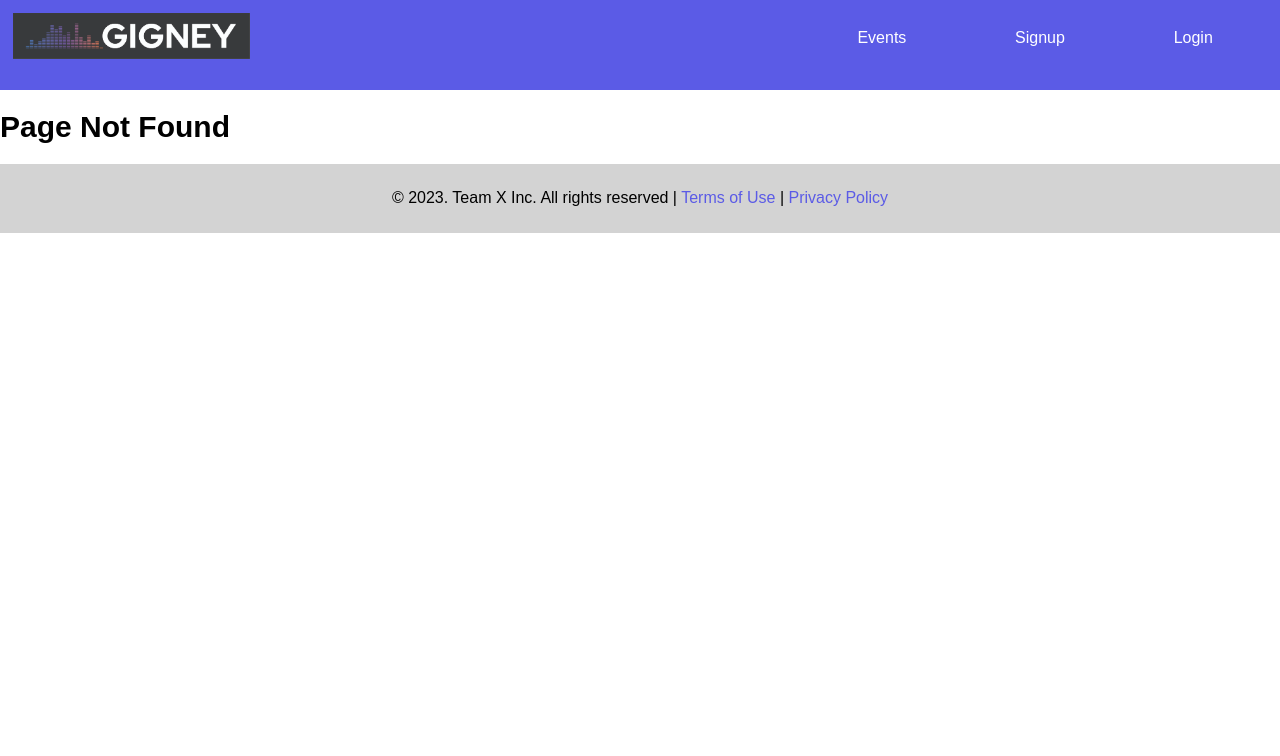
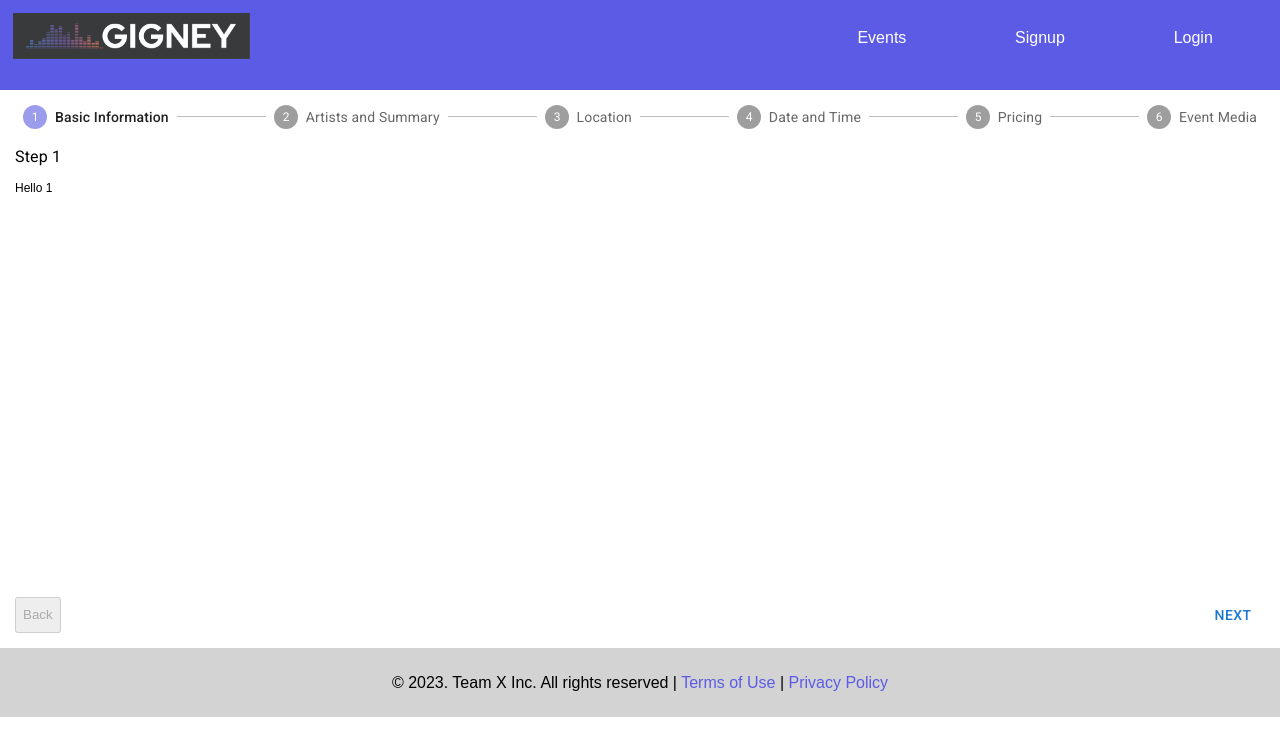
Before and after one commit to GRDE3024-DIG33-DigEx-Major-Project-2/frontendA3, a React (Create React App) app: page /createevent in a window 1280 px wide. Before the commit this address had no page. Shown: the top 756 px of the page. Built offline with nearby package versions, Linux system fonts and the light colour scheme.

Commit message:
create event stepper

```diff
--- a/src/components/App.js
+++ b/src/components/App.js
@@ -16,6 +16,7 @@ import EventPage from "./EventPage.js";
 import SignUpGuest from "./SignupGuest.js";
 import SignUpOrganiser from "./SignupOrganiser";
 import Dashboard from "./Dashboard";
+import CreateEvent from "./CreateEvent.js";
 
 function App() {
 
@@ -47,6 +48,7 @@ function App() {
             <Route path="/event" element={<EventPage />} />
             <Route path="/signupguest" element={<SignUpGuest />} />
             <Route path="/signuporganiser" element={<SignUpOrganiser />} />
+            <Route path="/createevent" element={<CreateEvent />} />
             <Route path="*" element={<h1 className="not-found">Page Not Found</h1>} />
           </Routes>
       <Footer />
--- /dev/null
+++ b/src/components/CreateEvent.js
@@ -0,0 +1,167 @@
+import * as React from 'react';
+import Box from '@mui/material/Box';
+import Stepper from '@mui/material/Stepper';
+import Step from '@mui/material/Step';
+import StepLabel from '@mui/material/StepLabel';
+import Button from '@mui/material/Button';
+import Typography from '@mui/material/Typography';
+import { useState } from "react";
+import ReactDOM from 'react-dom/client';
+import { useNavigate, Link } from "react-router-dom";
+
+
+
+const steps = ['Basic Information', 'Artists and Summary', 'Location', 'Date and Time', 'Pricing' , 'Event Media'];
+
+
+function CreateEvent() {
+  const [activeStep, setActiveStep] = React.useState(0);
+  const [skipped, setSkipped] = React.useState(new Set());
+
+  const isStepOptional = (step) => {
+    return step === '';
+  };
+
+  const isStepSkipped = (step) => {
+    return skipped.has(step);
+  };
+
+  const handleNext = () => {
+    let newSkipped = skipped;
+    if (isStepSkipped(activeStep)) {
+      newSkipped = new Set(newSkipped.values());
+      newSkipped.delete(activeStep);
+    }
+
+    setActiveStep((prevActiveStep) => prevActiveStep + 1);
+    setSkipped(newSkipped);
+  };
+
+  const handleBack = () => {
+    setActiveStep((prevActiveStep) => prevActiveStep - 1);
+  };
+
+  const handleSkip = () => {
+    if (!isStepOptional(activeStep)) {
+      // You probably want to guard against something like this,
+      // it should never occur unless someone's actively trying to break something.
+      throw new Error("You can't skip a step that isn't optional.");
+    }
+
+    setActiveStep((prevActiveStep) => prevActiveStep + 1);
+    setSkipped((prevSkipped) => {
+      const newSkipped = new Set(prevSkipped.values());
+      newSkipped.add(activeStep);
+      return newSkipped;
+    });
+  };
+
+  const handleReset = () => {
+    setActiveStep(0);
+  };
+
+  const navigate = useNavigate();
+
+  const submitEvent = () => {
+    navigate("/dashboard");
+  }
+
+  return (
+    <Box class="create-event-header" sx={{ width: '100%' }}>
+      <Stepper activeStep={activeStep}>
+        {steps.map((label, index) => {
+          const stepProps = {};
+          const labelProps = {};
+          if (isStepOptional(index)) {
+            labelProps.optional = (
+              <Typography variant="caption">Optional</Typography>
+            );
+          }
+          if (isStepSkipped(index)) {
+            stepProps.completed = false;
+          }
+          return (
+            <Step key={label} {...stepProps}>
+              <StepLabel {...labelProps}>{label}</StepLabel>
+            </Step>
+          );
+        })}
+      </Stepper>
+      {activeStep === steps.length ? (
+        <React.Fragment>
+          <Typography sx={{ mt: 2, mb: 1 }}>
+            All steps completed - you&apos;re finished
+            <h2>Preview your event below</h2>
+          </Typography>
+          <Box sx={{ display: 'flex', flexDirection: 'row', pt: 2 }}>
+            <Box sx={{ flex: '1 1 auto' }} />
+            <Button onClick={handleReset}>Reset</Button>
+            <Button onClick={submitEvent}>Submit</Button>
+          </Box>
+        </React.Fragment>
+      ) : (
+        <React.Fragment>
+          <Typography sx={{ mt: 2, mb: 1 }}>Step {activeStep + 1}</Typography>
+          <div id="create-event-screen">
+          {
+                (() => {
+                    if(activeStep === 0) {
+                            return (
+                                <p>Hello 1 </p>
+                            )
+                        } else if (activeStep === 1 ) {
+                            return (
+                            <p>Hello 2 </p>
+                            )
+                        } else if (activeStep === 2 ) {
+                            return (
+                            <p>Hello 3</p>
+                            )
+                        } else if (activeStep === 3 ) {
+                            return (
+                            <p>Hello 4</p>
+                            )
+                        } else if (activeStep === 4 ) {
+                            return (
+                            <p>Hello 5</p>
+                            )
+                        } else if (activeStep === 5 ) {
+                            return (
+                            <p>Hello 6</p>
+                            )
+                        } else {
+                            return (
+                                <p>Bye</p>
+                            )
+                        }
+                })()
+            }
+          </div>
+          <Box sx={{ display: 'flex', flexDirection: 'row', pt: 2 }}>
+            <Button
+              color="inherit"
+              disabled={activeStep === 0}
+              onClick={handleBack}
+              sx={{ mr: 1 }}
+              class="create-back-button"
+            >
+              Back
+            </Button>
+            <Box sx={{ flex: '1 1 auto' }} />
+            {isStepOptional(activeStep) && (
+              <Button color="inherit" onClick={handleSkip} sx={{ mr: 1 }}>
+                Skip
+              </Button>
+            )}
+
+            <Button onClick={handleNext}>
+              {activeStep === steps.length - 1 ? 'Preview' : 'Next'}
+            </Button>
+          </Box>
+        </React.Fragment>
+      )}
+    </Box>
+  );
+}
+
+export default CreateEvent;
--- a/src/components/Dashboard.js
+++ b/src/components/Dashboard.js
@@ -1,8 +1,9 @@
 import { Box, Avatar, Button } from "@mui/material";
 import EditNote from "@mui/icons-material/EditNote";
-import { Link } from "react-router-dom";
+import {useNavigate, Link } from "react-router-dom";
 import AddCircleOutlineIcon from '@mui/icons-material/AddCircleOutline';
 import CreatedEventCardHorizontal from "./CreatedEventCardHorizontal";
+
 
 const Dashboard = ({ isLoggedIn, user, setIsLoggedIn, setUser }) => {
   var events = [
@@ -32,8 +33,10 @@ const Dashboard = ({ isLoggedIn, user, setIsLoggedIn, setUser }) => {
     console.log("redirecting to delete page or pop up");
   };
 
+  const navigate = useNavigate();
+
   const createNewEventHandler = () => {
-    console.log("redirecting to create event page");
+    navigate("/createevent");
   }
 
   return (
--- a/src/static/style.css
+++ b/src/static/style.css
@@ -496,4 +496,19 @@ footer a {
   right: 15%;
 }
 
-/*# sourceMappingURL=style.css.map */
+/*CREATE EVENT */
+#create-event-screen {
+  height: 50vh;
+}
+
+.create-event-header {
+  margin: 15px;
+}
+
+.css-1u4zpwo-MuiSvgIcon-root-MuiStepIcon-root.Mui-completed {
+  color: #3131b8 !important;
+}
+
+.css-1u4zpwo-MuiSvgIcon-root-MuiStepIcon-root.Mui-active {
+  color: #9c9ced !important;
+}/*# sourceMappingURL=style.css.map */
--- a/src/static/style.scss
+++ b/src/static/style.scss
@@ -504,3 +504,20 @@ footer {
   bottom: 10%;
   right: 15%;
 }
+
+/*CREATE EVENT */
+#create-event-screen {
+height:50vh;
+}
+
+.create-event-header {
+margin:15px;
+  }
+
+  .css-1u4zpwo-MuiSvgIcon-root-MuiStepIcon-root.Mui-completed {
+    color: #3131b8 !important;
+  }
+
+  .css-1u4zpwo-MuiSvgIcon-root-MuiStepIcon-root.Mui-active {
+    color: #9c9ced !important;
+  }
```
Also changed, not shown: 1 other file (tests, documents, lock files or other folders).
